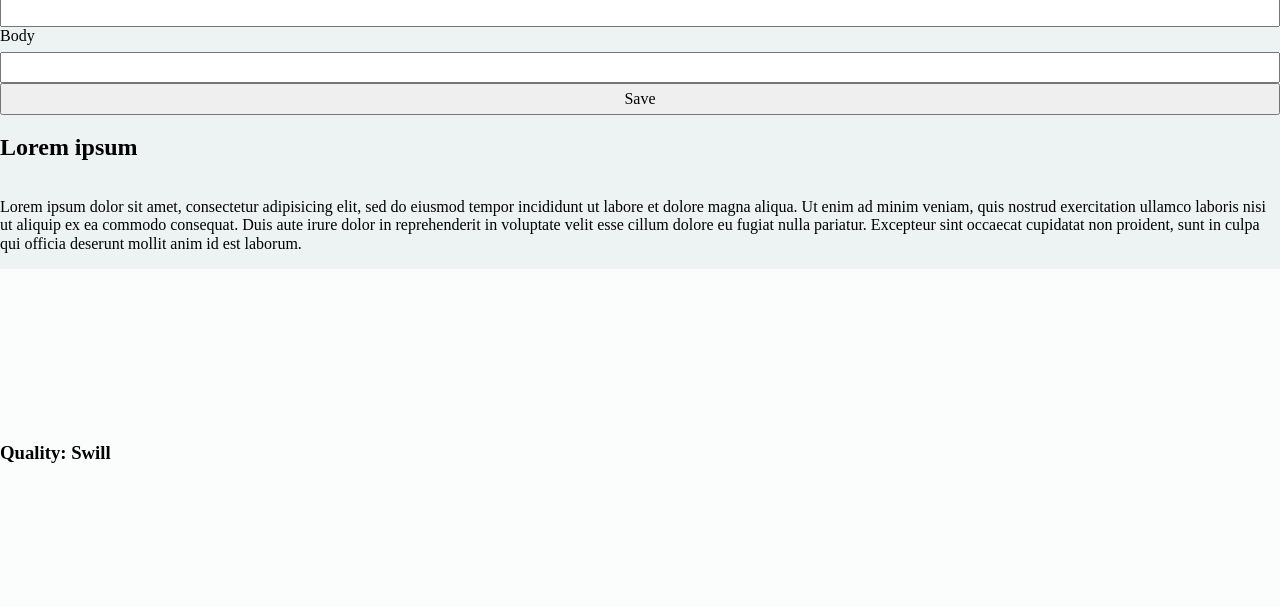
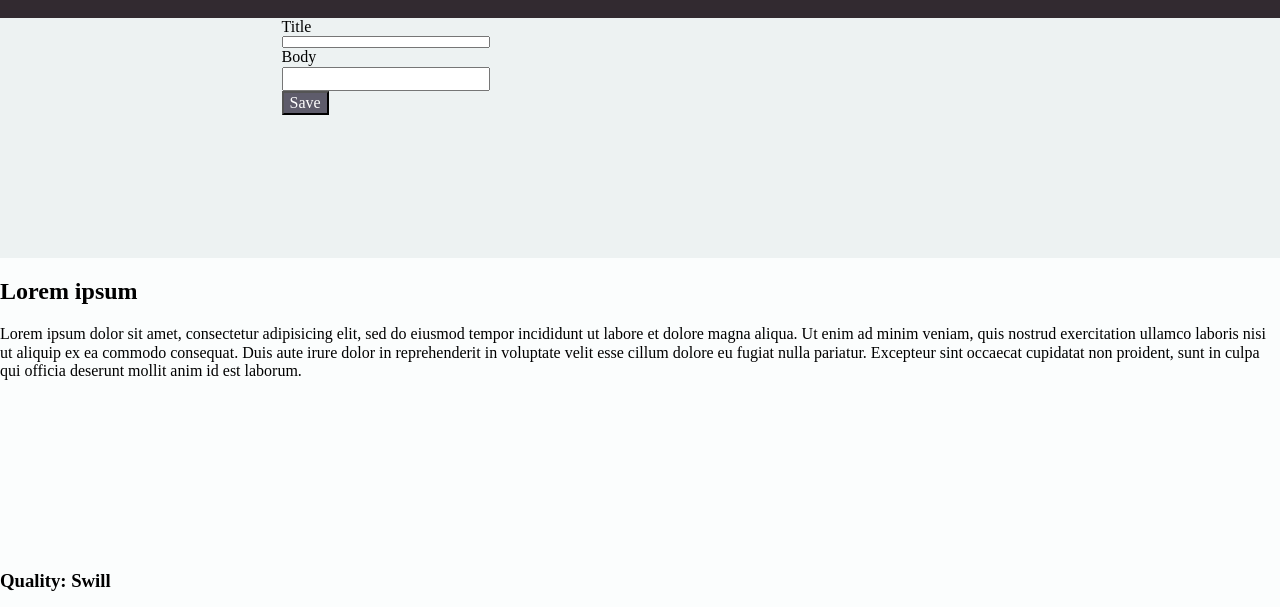
Before and after one commit to kalex19/Idea-Box-Triples, a plain HTML site: page index.html in a window 1280 px wide. Shown: the part 102-709 px from the top of the page. Drawn offline with Linux system fonts and the light colour scheme.

Commit message:
styling improvements of the idea template section

```diff
--- a/css/styles.css
+++ b/css/styles.css
@@ -2,6 +2,7 @@ body {
   display: grid;
   grid-template-columns:  50% auto;
   grid-template-rows: 10% 20% auto;
+  height: 1200px;
   /* grid-template-areas: "nav-left nav-left"
   "section section "
   "main main "; */
@@ -37,12 +38,38 @@ h1 {
   color: #fff;
 }
 
+button {
+  background-color: #5E5C6B;
+  color: #fff;
+}
+button, .body-style, .title-style  {
+  display: block;
+}
+
+.idea-input-style {
+  height: 50%;
+  width: 50%;
+  margin: 0 22%;
+}
 
 
-section {
-  display: grid;
+.title-style {
+  max-width: 100%;
+  height: 5%;
+}
+
+.body-style {
+  max-width: 100%;
+  height: 15%;
+}
+
+
+.idea-template-style {
   grid-area: 2/ 1 / 3 / 3;
   background-color: #EDF2F2;
+  grid-template-columns: 1fr 1fr;
+  grid-template-rows: 2fr;
+
 }
 
 main {
--- a/index.html
+++ b/index.html
@@ -17,12 +17,14 @@
       <input class="search-style fa-search" type="text" name="search"
       value="Search" <i class="fas fa-search"></i>
     </nav>
-    <section>
-      <label for="title">Title</label>
-      <input class="title-style" type="text" name="title">
-      <label for="body">Body</label>
-      <input type="text" name="Body">
-      <button type="button" name="Save">Save</button>
+    <section class="idea-template-style">
+      <div class="idea-input-style">
+        <label for="title">Title</label>
+        <input class="title-style" type="text" name="title">
+        <label for="body">Body</label>
+        <input class="body-style" type="text" name="Body">
+        <button type="button" name="Save">Save</button>
+     </div>
     </section>
     <main>
       <article class="idea-card-style">
```
